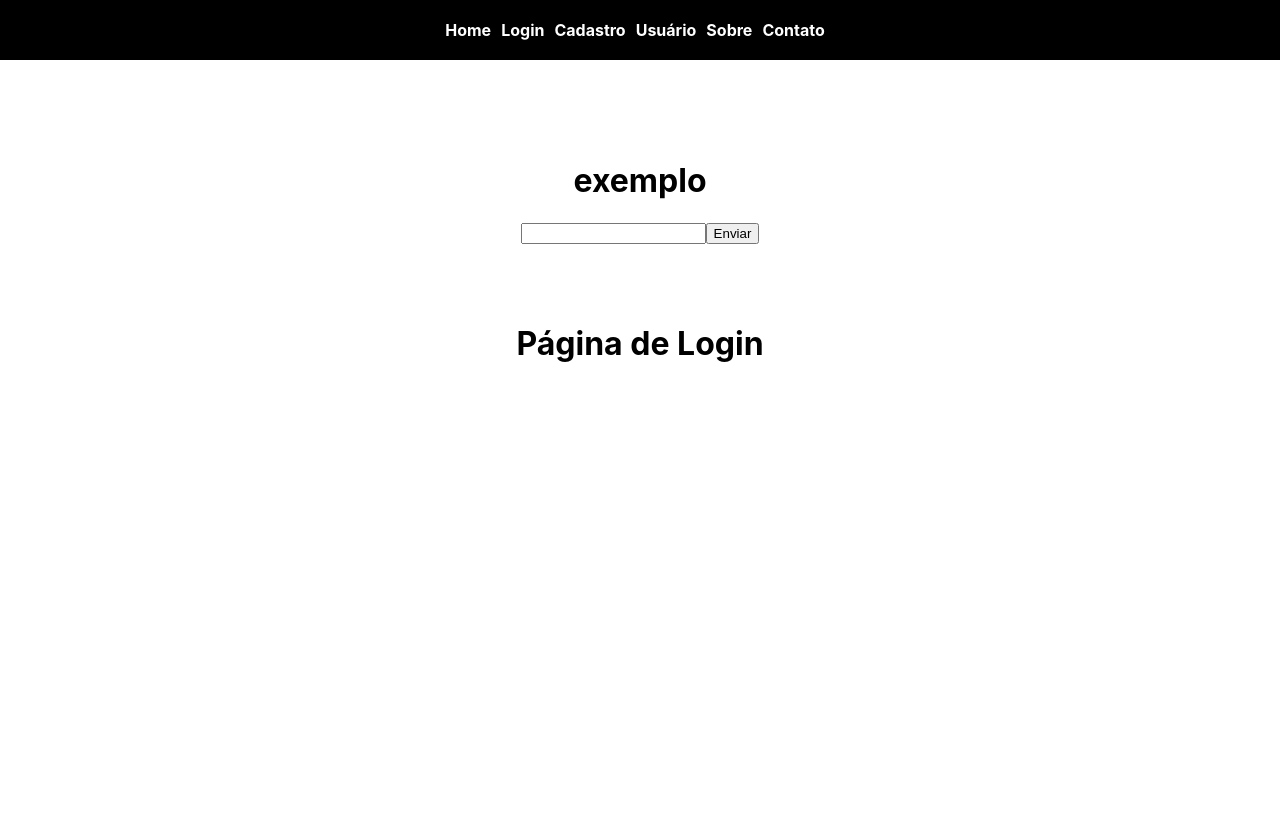
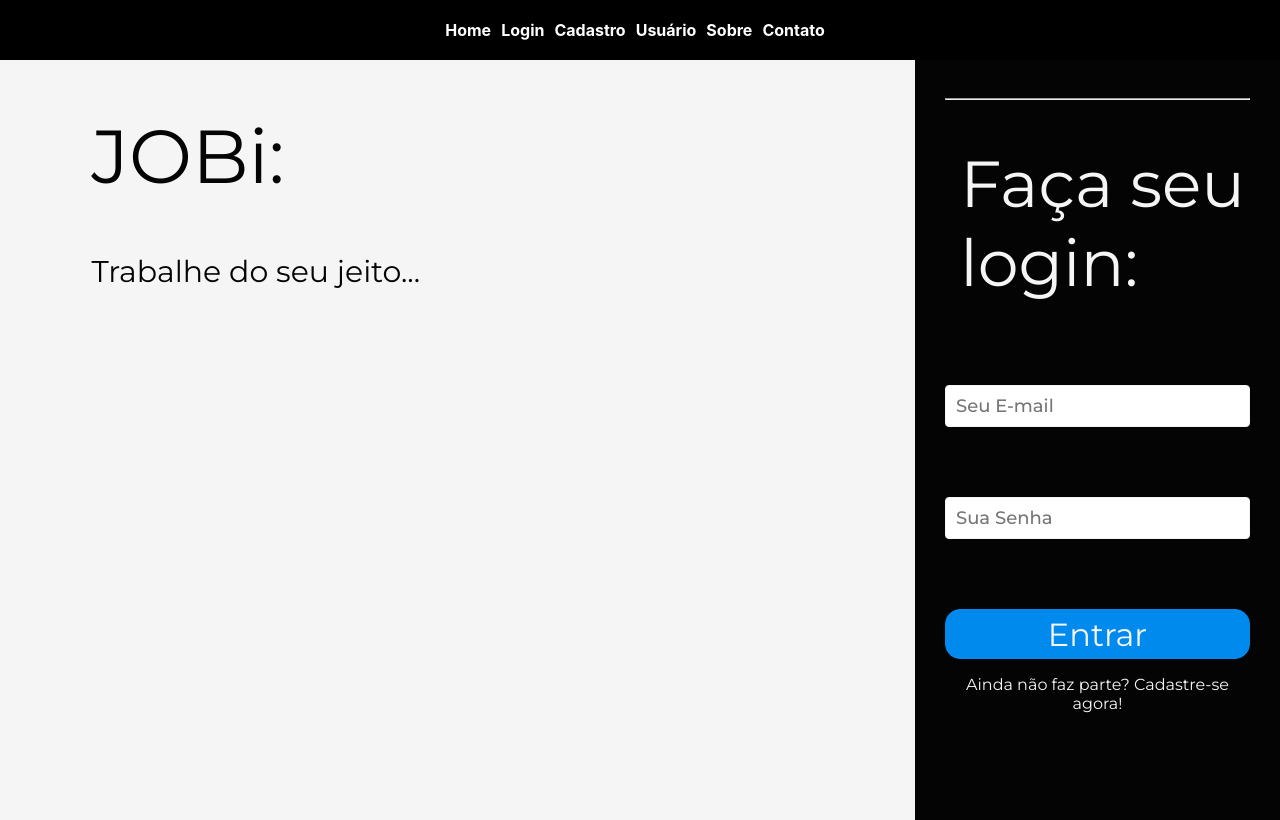
Before and after one commit to ES2-UFPI/JOBi, a React (Create React App) app in the folder frontend/: page /login in a window 1280 px wide. Built offline with nearby package versions, Linux system fonts and the light colour scheme.

Commit message:
pagina de login #12

```diff
--- a/frontend/src/App.js
+++ b/frontend/src/App.js
@@ -1,6 +1,5 @@
 import './App.css';
 
-import Main from './components/Main';
 
 import history from './services/history';
 import Header from './components/Header';
@@ -12,7 +11,6 @@ function App() {
     <div className="App">
       <Router history={history}>
         <Header />
-        <Main />
         <Routes />
       </Router>
     </div>
--- a/frontend/src/components/Main.css
+++ /dev/null
@@ -1,6 +0,0 @@
-.main {
-    background: #fff;
-    padding: 30px;
-    margin: 50px auto;
-    border-radius: 4px;
-}
--- a/frontend/src/components/Main.js
+++ /dev/null
@@ -1,31 +0,0 @@
-import { Component } from "react";
-import './Main.css';
-
-class Main extends Component{
-    state = {
-        input: '',
-    };
-
-    handleInputChange = (event) => {
-        this.setState({
-            input: event.target.value,
-        });
-    }
-
-    render(){
-        const { input } = this.state;
-
-        return (
-            <div className="main">
-                <h1>exemplo { input }</h1>
-
-                <form action="#">
-                    <input onChange={this.handleInputChange} type="text"></input>
-                    <button type="submit">Enviar</button>
-                </form>
-            </div>
-        );
-    }
-}
-
-export default Main;
--- a/frontend/src/pages/Cadastro/Cadastro.css
+++ b/frontend/src/pages/Cadastro/Cadastro.css
@@ -1,10 +1,36 @@
-.cadastro {
-    background: #fff;
-    padding: 30px;
-    margin: 50px auto;
-    border-radius: 4px;
+@import url('https://fonts.googleapis.com/css2?family=Montserrat:ital,wght@0,100;0,200;0,300;0,400;0,500;0,600;0,700;0,800;0,900;1,100;1,200;1,300;1,400;1,500;1,600;1,700;1,800;1,900&display=swap');
+.pagina2{
+    display: flex;
+    flex-direction: column;
 }
 
+.cadastro {
+    color: #f5f5f5;
+    width: 100%;
+    height: 700px;
+    background: #040404;
+    padding: 30px;
+    border-radius: 4px;
+    font-family: 'Montserrat', sans-serif;
+    font-weight: 400;
+}
+.titulos {
+    font-family: 'Montserrat', sans-serif;
+    font-weight: 100;
+    display: flex;
+    flex: 1;
+    flex-direction: row;
+    background: #040404;
+    color: #f5f5f5;
+}
+
+.titulos .titulo1 {
+    flex: .3;
+}
+
+.titulos .titulo2 {
+    flex: .7;
+}
 .cadastro form {
     display: flex;
     flex-direction: column;
@@ -14,8 +40,8 @@
 }
 
 .cadastro form label {
-    display: flex;
-    flex-direction: column;
+    display: inline-table;
+    flex-direction: row;
     margin-bottom: 20px;
 
 }
@@ -23,13 +49,23 @@
 .cadastro form input{
     height: 40px;
     font-size: 18px;
-    border: 1px solid #ddd;
+    border: 1px solid #f5f5f5;
     padding: 0 10px;
     border-radius: 4px;
 
 }
 
 .cadastro form input:focus{
-    border: 1px solid #000;
+    border: 1px solid #040404;
 
 }
+
+.cadastro form button{
+    font-family: 'Montserrat', sans-serif;
+    font-size: 200%;
+    border-radius: 15px;
+    border: 1px solid #008AEE;
+    background-color: #008AEE;
+    height: 50px;
+    color: #f5f5f5;
+}
--- a/frontend/src/pages/Cadastro/index.js
+++ b/frontend/src/pages/Cadastro/index.js
@@ -4,16 +4,14 @@ import axios from '../../services/axios';
 
 function Cadastro() {
     const [ nome, setNome ] = useState('');
-
-    //const [ senha, setSenha ] = useState('');
+    const [ senha, setSenha ] = useState('');
+    const [ rsenha, setRSenha ] = useState('');
     const [ email, setEmail ] = useState('');
-    /*
     const [ telefone, setTelefone ] = useState('');
     const [ endereco, setEndereco ] = useState('');
-    const [ descricao, setDescricao ] = useState('');
-    const [ status, setStatus ] = useState('');
-    const [ img_perfil, setImg_perfil ] = useState('');
-    */
+    //const [ descricao, setDescricao ] = useState('');
+    //const [ status, setStatus ] = useState('');
+    //const [ img_perfil, setImg_perfil ] = useState('');
 
     function handleNomeChange (event) {
         setNome(event.target.value);
@@ -23,6 +21,20 @@ function Cadastro() {
         setEmail(event.target.value);
     }
 
+    function handleSenhaChange (event) {
+        setSenha(event.target.value);
+    }
+
+    function handleRSenhaChange (event) {
+        setRSenha(event.target.value);
+    }
+
+    function handleTelefoneChange (event) {
+        setTelefone(event.target.value);
+    }
+    function handleEnderecoChange (event) {
+        setEndereco(event.target.value);
+    }
     function handleSubmit(event) {
         event.preventDefault();
 
@@ -30,7 +42,7 @@ function Cadastro() {
             "nome": nome,
             "senha": "testeteste123",
             "email": email,
-            "telefone": "testeteste",
+            telefone: telefone,
             "endereco": "teste",
             "descricao": "teste",
             "status": 1
@@ -46,9 +58,17 @@ function Cadastro() {
     }
 
     return (
+        <div className="pagina2">
+            <div className="titulos">
+                <div className='titulo1'>
+                    <h1>Cadastro</h1>
+                </div>
+                <div className='titulo2'>
+                    <h1>Qual o seu objetivo no aplicativo? Ofertar vagas de emprego ou Procurar vagas?</h1>
+                </div>
+
+            </div>
             <div className="cadastro">
-            <h1>Cadastro</h1>
-
                 <form onSubmit={handleSubmit}>
                     <label htmlFor="nome">
                         Nome:
@@ -56,7 +76,7 @@ function Cadastro() {
                             type="text"
                             value={nome}
                             onChange={handleNomeChange}
-                        placeholder="Seu nome"
+                            placeholder="Ex. Álvaro Campos"
                         />
                     </label>
 
@@ -66,12 +86,49 @@ function Cadastro() {
                             type="email"
                             value={email}
                             onChange={handleEmailChange}
-                        placeholder="Seu e-mail"
+                            placeholder="Ex. mpg123@example.com"
                         />
                     </label>
-
-                <button type="submit">Criar conta</button>
+                    <label htmlFor="senha">
+                        Senha:
+                        <input
+                            type="password"
+                            value={senha}
+                            onChange={handleSenhaChange}
+                            placeholder="Ex. Ash3FF23lkkjn55FACsd "
+                        />
+                    </label>
+                    <label htmlFor="senha">
+                        Redigite a Senha:
+                        <input
+                            type="password"
+                            value={rsenha}
+                            onChange={handleRSenhaChange}
+                            placeholder="Ex. Ash3FF23lkkjn55FACsd "
+                        />
+                    </label>
+                    <label htmlFor="telefone">
+                        Telefone:
+                        <input
+                            type="text"
+                            value={nome}
+                            onChange={handleTelefoneChange}
+                            placeholder="Ex. (00) 0 0000-0000"
+                        />
+                    </label>
+                    <label htmlFor="endereço">
+                        Endereço:
+                        <input
+                            type="text"
+                            value={nome}
+                            onChange={handleEnderecoChange}
+                            placeholder="Ex. (00) 0 0000-0000"
+                        />
+                    </label>
+                    <p>Já possui cadastro? Faça seu login!</p>
+                    <button type="submit">Cadastrar</button>
                 </form>
+            </div>
         </div>
     );
   }
--- a/frontend/src/pages/Login/Login.css
+++ b/frontend/src/pages/Login/Login.css
@@ -0,0 +1,90 @@
+@import url('https://fonts.googleapis.com/css2?family=Montserrat:ital,wght@0,100;0,200;0,300;0,400;0,500;0,600;0,700;0,800;0,900;1,100;1,200;1,300;1,400;1,500;1,600;1,700;1,800;1,900&display=swap');
+.pagina{
+    display: flex;
+    flex-direction: row;
+}
+
+.informe{
+    text-align: left;
+    float: left;
+    width: 75%;
+    background: #f5f5f5;
+
+}
+
+.informe h1 {
+    text-align: left;
+    padding-left: 10%;
+    color: #040404;
+    font-family: 'Montserrat', sans-serif;
+    font-size: 75px;
+    font-weight: 400;
+}
+.informe h2{
+    margin-top: 40px;
+    padding-left: 10%;
+    color: #040404;
+    font-family: 'Montserrat', sans-serif;
+    font-size: 30px;
+    font-weight: 400;
+}
+.login {
+    font-family: 'Montserrat', sans-serif;
+    float: right;
+    color: #f5f5f5;
+    width: 25%;
+    height: 700px;
+    background: #040404;
+    padding: 30px;
+}
+
+.login h1 {
+    font-family: 'Montserrat', sans-serif;
+    font-size: 65px;
+    font-weight: 400;
+    text-align: left;
+    margin-left: 5%;
+}
+
+.login form {
+
+    display: flex;
+    flex-direction: column;
+    padding-top: 40px;
+    margin: 0 auto;
+    max-width: 400px;
+}
+
+.login form label {
+    display: flex;
+    flex-direction: column;
+    margin-bottom: 70px;
+
+}
+
+.login form input{
+    font-family: 'Montserrat', sans-serif;
+    font-weight: 500;
+    color: #040404;
+    height: 40px;
+    font-size: 18px;
+    border: 1px solid #f5f5f5;
+    padding: 0 10px;
+    border-radius: 4px;
+
+}
+
+.login form input:focus{
+    border: 1px solid #040404;
+
+}
+
+.login form button{
+    font-family: 'Montserrat', sans-serif;
+    font-size: 200%;
+    border-radius: 15px;
+    border: 1px solid #008AEE;
+    background-color: #008AEE;
+    height: 50px;
+    color: #f5f5f5;
+}
--- a/frontend/src/pages/Login/index.js
+++ b/frontend/src/pages/Login/index.js
@@ -1,9 +1,75 @@
 import './Login.css';
+import { useState } from "react";
+import axios from '../../services/axios';
 
 function Login() {
-    return (
-      <h1>Página de Login</h1>
-    );
+  const [ email, setNome ] = useState('');
+  const [ senha, setSenha ] = useState('');
+  function handleEmailChange (event) {
+    setNome(event.target.value);
+  }
+
+  function handleSenhaChange (event) {
+    setSenha(event.target.value);
+  }
+
+  function handleSubmit(event) {
+    event.preventDefault();
+
+    axios.post('contratante', {
+        "nome": email,
+        "senha": "testeteste123",
+        "email": senha,
+        "telefone": "testeteste",
+        "endereco": "teste",
+        "descricao": "teste",
+        "status": 1
+    })
+      .then(function (response) {
+        console.log(response);
+      })
+      .catch(function (error) {
+        console.log(error);
+      });
+
+    alert('Fazendo login ...: ' + email);
+}
+return (
+<div className="pagina">
+  <div className="informe">
+  <h1>JOB<span>i</span>:</h1>
+  <h2>Trabalhe do seu jeito...</h2>
+  </div>
+  <div className="login">
+      <hr/>
+      <h1>Faça seu login:</h1>
+
+      <form onSubmit={handleSubmit}>
+          <label htmlFor="Email">
+              <input
+                  type="text"
+                  value={email}
+                  onChange={handleEmailChange}
+                  placeholder="Seu E-mail"
+              />
+          </label>
+
+          <label htmlFor="Senha">
+              <input
+                  type="password"
+                  value={senha}
+                  onChange={handleSenhaChange}
+                  placeholder="Sua Senha"
+              />
+          </label>
+
+          <button type="submit">Entrar</button>
+      </form>
+      <p>Ainda não faz parte? Cadastre-se agora!</p>
+      </div>
+
+</div>
+);
   }
 
   export default Login;
```
Lines whose indentation alone changed are shown as unchanged.
